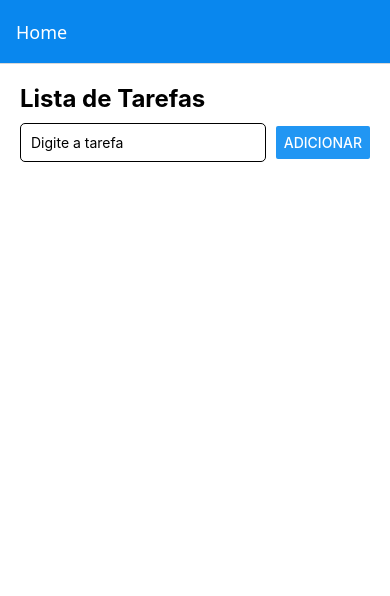
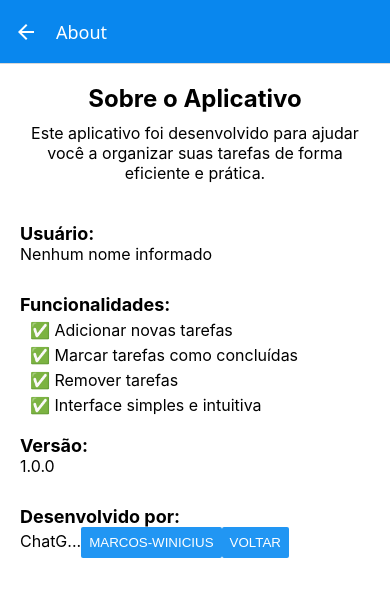
Before and after one commit to Marcos-Winicius/todo-list-react, a React Native app: screen /About in a window 390 px wide. Shown: the top 596 px of the page. Built offline with nearby package versions, Linux system fonts and the light colour scheme.

Commit message:
Testando Linking, router e navigation

```diff
--- a/App.js
+++ b/App.js
@@ -2,6 +2,7 @@ import { StyleSheet, Text, View } from 'react-native';
 import { NavigationContainer } from "@react-navigation/native";
 import { createStackNavigator } from "@react-navigation/stack";
 import HomeScreen from './screens/Home.js';
+import AboutScreen from './screens/aboutScreen.js';
 
 const Stack = createStackNavigator();
 
@@ -13,6 +14,7 @@ export default function App() {
           headerTintColor: "#fff",
         })}>
         <Stack.Screen name="Home" component={HomeScreen} />
+        <Stack.Screen name="About" component={AboutScreen} />
         {/* <Stack.Screen name="AddTask" component={CadastroScreen} />
         <Stack.Screen name="EditTask" component={PerfilScreen}/> */}
       </Stack.Navigator>
--- a/screens/Home.js
+++ b/screens/Home.js
@@ -1,7 +1,7 @@
 import React, { useState } from "react";
-import { StyleSheet, Text, View, ScrollView, TextInput, Button, TouchableOpacity } from "react-native";
+import { StyleSheet, Text, View, ScrollView, TextInput, Button, TouchableOpacity, Linking } from "react-native";
 
-export default function HomeScreen() {
+export default function HomeScreen({navigation}) {
     const [lista, setLista] = useState([]); // Estado da lista de tarefas
     const [tarefa, setTarefa] = useState(""); // Estado do campo de entrada
 
@@ -22,7 +22,11 @@ export default function HomeScreen() {
 
     return (
         <ScrollView style={styles.container}>
-            <Text style={styles.title}>Lista de Tarefas</Text>
+            <Text style={styles.title}
+            onPress={()=>{
+                Linking.openURL('https://github.com/Marcos-Winicius/todo-list-react')
+            }}
+            >Lista de Tarefas</Text>
 
             {/* Campo de entrada e botão */}
             <View style={styles.inputContainer}>
@@ -48,6 +52,13 @@ export default function HomeScreen() {
                     </View>
                 ))}
             </View>
+            <TouchableOpacity onPress={()=>{
+                navigation.navigate('About', {userName: tarefa})
+            }}>
+                <Text>
+                    Ir para tela 2?
+                </Text>
+            </TouchableOpacity>
         </ScrollView>
     );
 }
--- /dev/null
+++ b/screens/aboutScreen.js
@@ -0,0 +1,71 @@
+import React from "react";
+import { View, Text, StyleSheet, ScrollView, Linking, Button } from "react-native";
+import { useRoute, useNavigation } from "@react-navigation/native";
+
+export default function SobreScreen() {
+    const route = useRoute(); // ✅ Agora dentro do componente
+    const { userName } = route.params || {}; // Pega o parâmetro enviado
+    const navigation = useNavigation()
+
+    return (
+        <ScrollView style={styles.container}>
+        <Text style={styles.title}>Sobre o Aplicativo</Text>
+
+        <Text style={styles.paragraph}>
+        Este aplicativo foi desenvolvido para ajudar você a organizar suas tarefas de forma eficiente e prática.
+        </Text>
+
+        <Text style={styles.subTitle}>Usuário:</Text>
+        <Text style={styles.text}>{userName || "Nenhum nome informado"}</Text>
+
+        <Text style={styles.subTitle}>Funcionalidades:</Text>
+        <Text style={styles.item}>✅ Adicionar novas tarefas</Text>
+        <Text style={styles.item}>✅ Marcar tarefas como concluídas</Text>
+        <Text style={styles.item}>✅ Remover tarefas</Text>
+        <Text style={styles.item}>✅ Interface simples e intuitiva</Text>
+
+        <Text style={styles.subTitle}>Versão:</Text>
+        <Text style={styles.text}>1.0.0</Text>
+
+        <Text style={styles.subTitle}>Desenvolvido por:</Text>
+        <Text style={styles.text}>
+        ChatG...
+        <Button title="Marcos-Winicius" onPress={() => Linking.openURL('https://github.com/Marcos-Winicius')} />
+        <Button title="Voltar" onPress={() => {navigation.goBack()}} />
+        </Text>
+        </ScrollView>
+    );
+}
+
+const styles = StyleSheet.create({
+    container: {
+        flex: 1,
+        backgroundColor: "#fff",
+        padding: 20,
+    },
+    title: {
+        fontSize: 24,
+        fontWeight: "bold",
+        marginBottom: 10,
+        textAlign: "center",
+    },
+    paragraph: {
+        fontSize: 16,
+        textAlign: "center",
+        marginBottom: 20,
+    },
+    subTitle: {
+        fontSize: 18,
+        fontWeight: "bold",
+        marginTop: 20,
+    },
+    item: {
+        fontSize: 16,
+        marginLeft: 10,
+        marginTop: 5,
+    },
+    text: {
+        fontSize: 16,
+        marginBottom: 10,
+    },
+});
```
